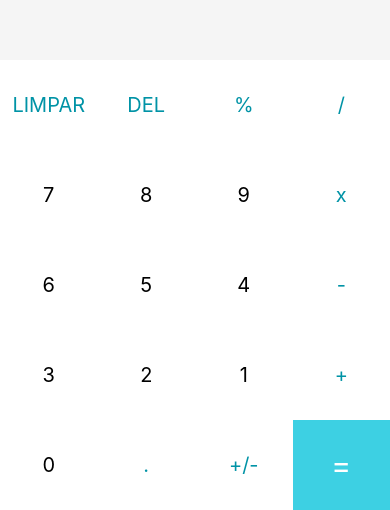
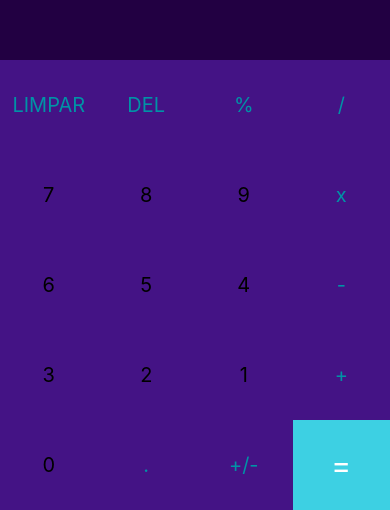
Before and after one commit to Leo-Kuhnert/Calculadora, a React Native app: screen / in a window 390 px wide. Shown: the part 334-844 px from the top of the page. Built offline with nearby package versions, Linux system fonts and the light colour scheme.

Commit message:
Estilo padrão com as cores da empresa contratante
Adicionadas  as cores no padrão da empresa contratante

```diff
--- a/App.js
+++ b/App.js
@@ -114,10 +114,10 @@ const styles = StyleSheet.create({
   results: {
     flex: 2,
     justifyContent: "center",
-    backgroundColor: "#f5f5f5"
+    backgroundColor: "#220042"
   },
   resultText: {
-    color: "#282F38",
+    color: "white",
     fontSize: 32,
     fontWeight: "bold",
     padding: 12,
@@ -134,7 +134,7 @@ const styles = StyleSheet.create({
     flexWrap: 'wrap',
   },
   button: {
-    backgroundColor: 'white',
+    backgroundColor: '#441385',
     alignItems: 'center',
     justifyContent: 'center',
     minWidth: 90,
@@ -142,7 +142,7 @@ const styles = StyleSheet.create({
     flex: 2,
   },
   textButton: {
-    color: "#7c7c7c",
+    color: "white",
     fontSize: 20,
   }
 });
```
